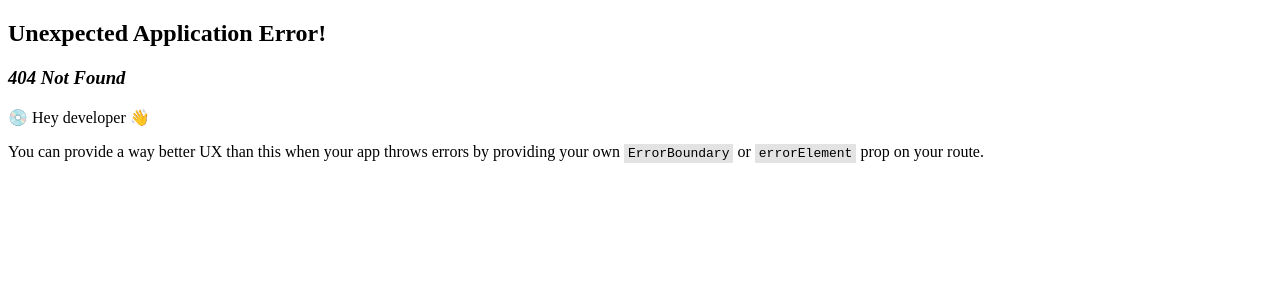
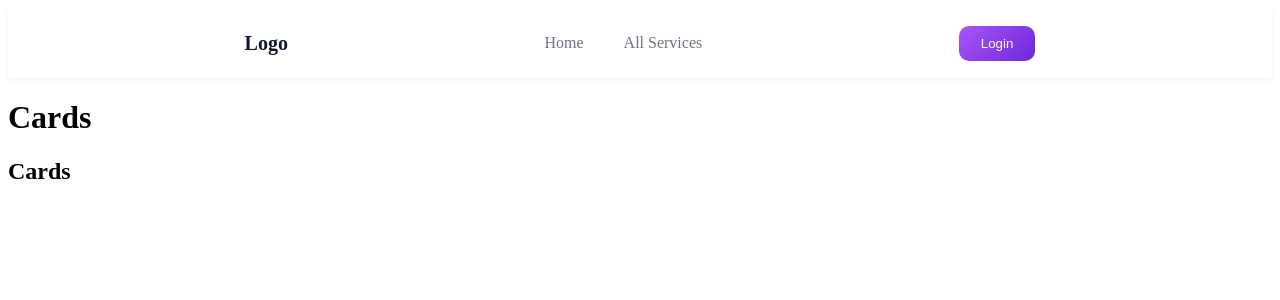
Before and after one commit to ehab-mj/Mid-Project, a React (Vite) app: page /cards in a window 1280 px wide. Before the commit this address had no page. Shown: the top 300 px of the page. Built offline with nearby package versions, Linux system fonts and the light colour scheme.

Commit message:
adding card page

```diff
--- /dev/null
+++ b/src/Cards/CardsList.jsx
@@ -0,0 +1,42 @@
+import { collection, getDoc } from '@firebase/firestore';
+import React, { useEffect, useState } from 'react'
+import { db } from '../firebase/config';
+
+export default function CardsList() {
+    const [cards, setCards] = useState([]);
+
+    useEffect(() => {
+        const fetchCards = async () => {
+            const cardsCollection = collection(db, "BOOKINGS");
+            const snapshot = await getDoc(cardsCollection);
+
+            const cardsData = snapshot.docs.map(doc => ({
+                id: doc.id,
+                ...doc.data()
+            }));
+
+            setCards(cardsData);
+            console.log("Fetched Cards:", cardsData);
+        };
+
+        fetchCards();
+    }, []);
+
+    return (
+        <div>
+            <h2>Cards</h2>
+            {cards.map(card => (
+                <div key={card.id}>
+                    <p><strong>Event date:</strong> {card.eventDate}</p>
+                    <p><strong>Event Type:</strong> {card.eventType}</p>
+                    <p><strong>Location:</strong> {card.location}</p>
+                    <p><strong>Number of people:</strong> {card.numberOfPeople}</p>
+                    <p><strong>status:</strong> {card.status}</p>
+                    <p><strong>Total Price:</strong> {card.totalPrice}</p>
+                    <p><strong>Customer:</strong> {card.userId}</p>
+                    <hr />
+                </div>
+            ))}
+        </div>
+    )
+}
--- a/src/Pages/CardPage.jsx
+++ b/src/Pages/CardPage.jsx
@@ -0,0 +1,12 @@
+import React from 'react'
+import CardsList from '../Cards/CardsList'
+
+
+export default function CardPage() {
+    return (
+        <div>
+            <h1>Cards</h1>
+            <CardsList />
+        </div>
+    )
+}
--- a/src/Pages/HomePage.jsx
+++ b/src/Pages/HomePage.jsx
@@ -5,7 +5,8 @@ export default function HomePage() {
     return (
         <div>
             <h1>Home</h1>
-            {/* <UsersLis /> */}
+            <UsersLis />
+
         </div>
     )
 }
--- a/src/router/Router.jsx
+++ b/src/router/Router.jsx
@@ -7,6 +7,7 @@ import LoginPage from '../Pages/LoginPage';
 import ServicesPage from '../Pages/ServicesPage';
 import UserProfilePage from '../Pages/UserProfilePage';
 import { SafeRoute } from '../auth/Role';
+import CardPage from '../Pages/CardPage';
 
 
 export const router = createBrowserRouter([
@@ -48,6 +49,11 @@ export const router = createBrowserRouter([
                         <DJDashboard />
                     </SafeRoute>
             },
+            {
+                path: "/cards",
+                element:
+                    <CardPage />
+            },
         ],
     },
 ]);
--- a/src/test/Test.jsx
+++ b/src/test/Test.jsx
@@ -1,6 +1,7 @@
 import React, { useEffect, useState } from "react";
 import { collection, getDocs } from "firebase/firestore";
 import { db } from "../firebase/config";
+import CardsList from "../Cards/CardsList";
 
 export default function UsersList() {
   const [users, setUsers] = useState([]);
@@ -34,6 +35,7 @@ export default function UsersList() {
           <hr />
         </div>
       ))}
+      <CardsList />
     </div>
   );
 }
```
